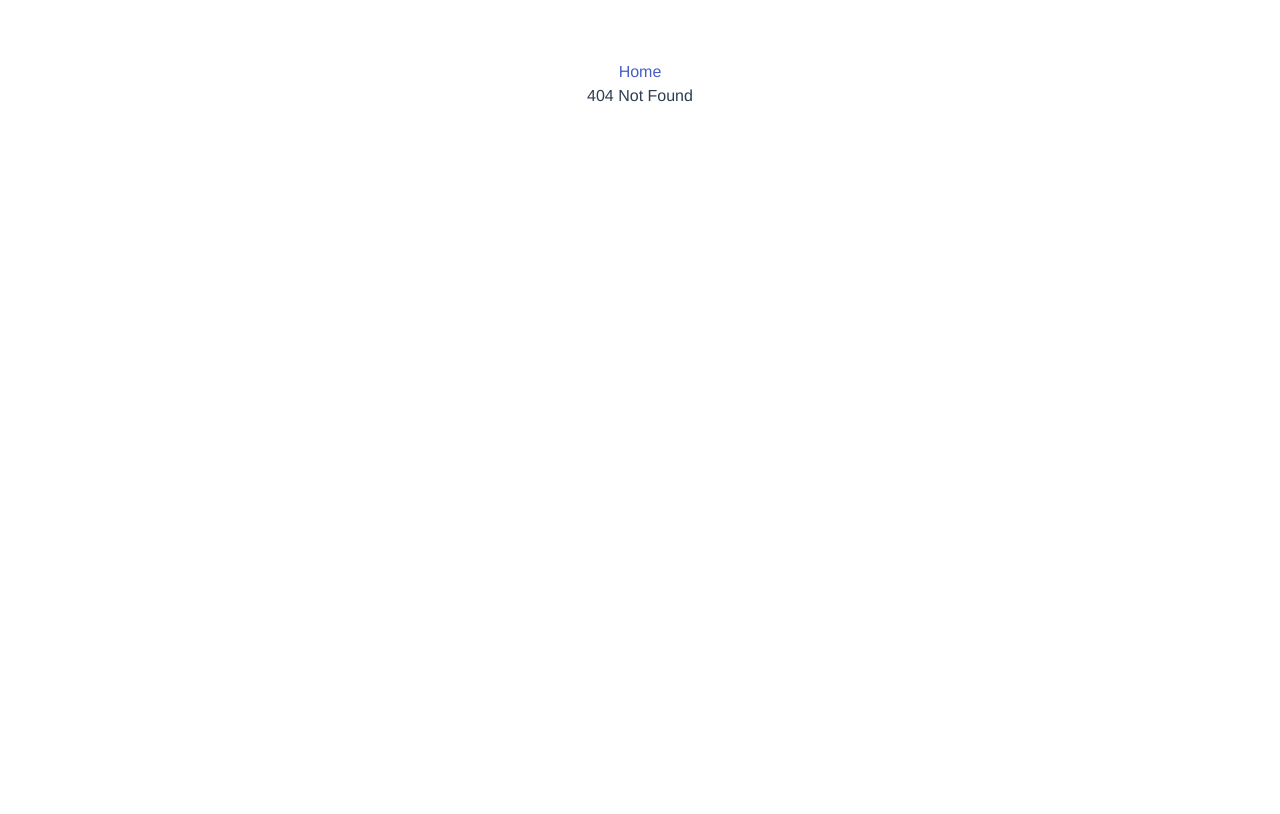
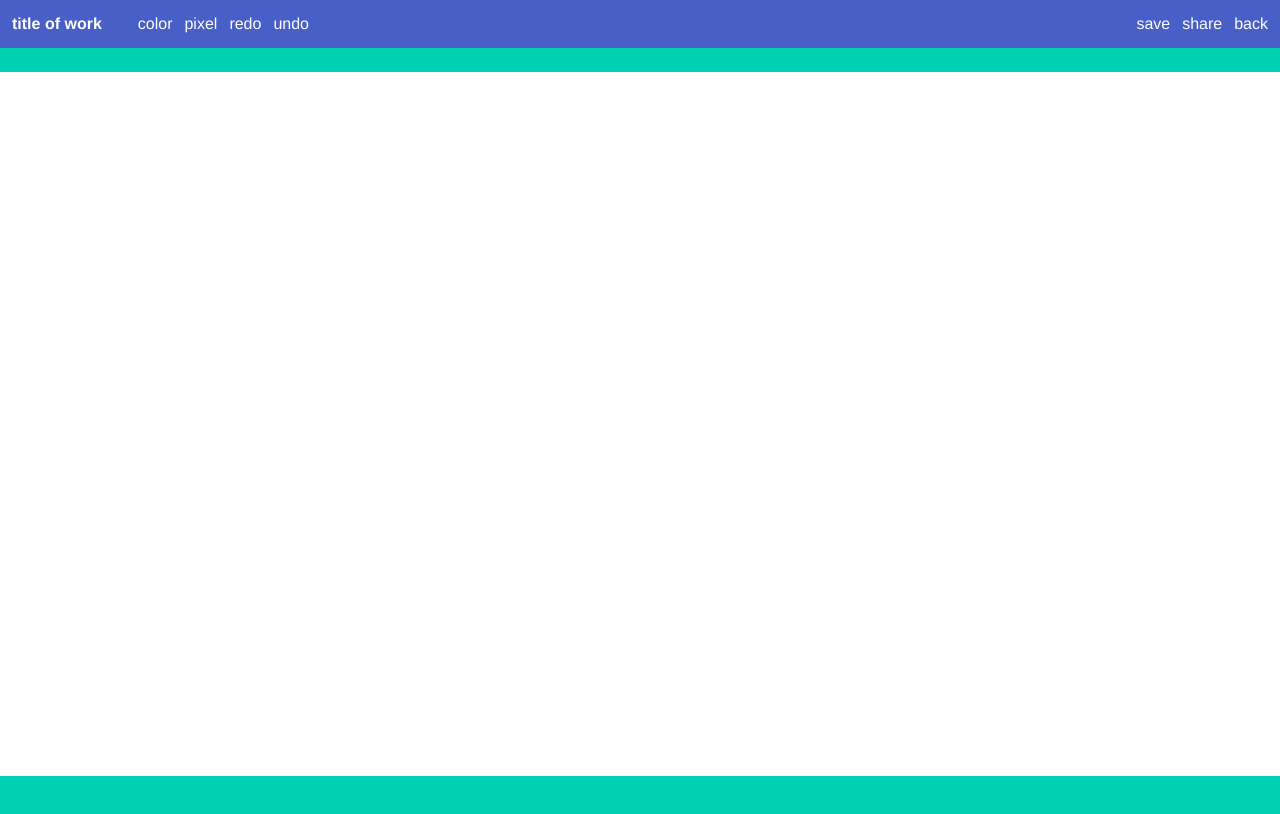
Before and after one commit to Recursion-Group-K/sketch, a Vue app: page /drawing in a window 1280 px wide. Before the commit this address had no page. Shown: the top 814 px of the page. Built offline with nearby package versions, Linux system fonts and the light colour scheme.

Commit message:
add Header and Drawing file

```diff
--- a/src/App.vue
+++ b/src/App.vue
@@ -1,8 +1,5 @@
 <template>
     <div id="app">
-        <header id="nav">
-            <router-link to="/">Home</router-link>
-        </header>
         <router-view />
     </div>
 </template>
@@ -21,6 +18,5 @@ export default {
     -moz-osx-font-smoothing: grayscale;
     text-align: center;
     color: #2c3e50;
-    margin-top: 60px;
 }
 </style>
--- /dev/null
+++ b/src/components/Header.vue
@@ -0,0 +1,36 @@
+<template>
+    <div class="hero is-link is-tablet">
+        <div class="column">
+            <nav class="level is-mobile is-primary">
+                <div class="level-left">
+                    <div class="level-item is-hidden-mobile has-text-weight-bold pr-5">
+                        title of work
+                    </div>
+                    <div class="level-item">color</div>
+                    <div class="level-item">pixel</div>
+                    <div class="level-item">redo</div>
+                    <div class="level-item">undo</div>
+                </div>
+                <div class="level-right">
+                    <div class="level-item is-hidden-mobile">save</div>
+                    <div class="level-item is-hidden-mobile">share</div>
+                    <div class="level-item is-hidden-tablet">others</div>
+                    <div class="level-item">back</div>
+                </div>
+            </nav>
+        </div>
+    </div>
+</template>
+
+<style scoped lang="scss"></style>
+
+<script>
+export default {
+    name: 'Header',
+    data() {
+        return {};
+    },
+};
+</script>
+
+<style></style>
--- /dev/null
+++ b/src/pages/Drawing.vue
@@ -0,0 +1,53 @@
+<template>
+    <div>
+        <Header></Header>
+        <div class="hero is-primary is-fullheight-with-navbar">
+            <div class="py-5">
+                <canvas class="canvas-size"></canvas>
+            </div>
+            <div class="is-flex is-justify-content-space-between pb-3">
+                <div class="is-hidden-desktop px-4">
+                    <button class="move-button">up</button>
+                    <button class="move-button">down</button>
+                </div>
+
+                <div class="is-hidden-desktop px-4">
+                    <button class="move-button">left</button>
+                    <button class="move-button">right</button>
+                </div>
+            </div>
+        </div>
+    </div>
+</template>
+
+<style scoped lang="scss"></style>
+
+<script>
+import Header from '../components/Header.vue';
+
+export default {
+    components: { Header },
+    name: 'Drawing',
+    data() {
+        return {};
+    },
+};
+</script>
+
+<style>
+.canvas-size {
+    height: 80vh;
+    width: 100vw;
+    background-color: white;
+}
+.move-button {
+    height: 4rem;
+    width: 4rem;
+    margin: 0.25rem;
+}
+@media (min-width: 1024px) {
+    .canvas-size {
+        height: calc(80vh + 4rem);
+    }
+}
+</style>
--- a/src/pages/Home.vue
+++ b/src/pages/Home.vue
@@ -1,6 +1,9 @@
 <template>
     <div>
         {{ message }}
+        <div>
+            <router-link to="/drawing">Drawing</router-link>
+        </div>
     </div>
 </template>
 
--- a/src/router/index.js
+++ b/src/router/index.js
@@ -1,5 +1,6 @@
 import VueRouter from 'vue-router';
 import Home from '../pages/Home.vue';
+import Drawing from '../pages/Drawing.vue';
 import NotFound from '../pages/NotFound.vue';
 
 const routes = [
@@ -7,6 +8,11 @@ const routes = [
         path: '/',
         name: 'Home',
         component: Home,
+    },
+    {
+        path: '/drawing',
+        name: 'Drawing',
+        component: Drawing,
     },
     {
         path: '/:pathMatch(.*)*',
```
